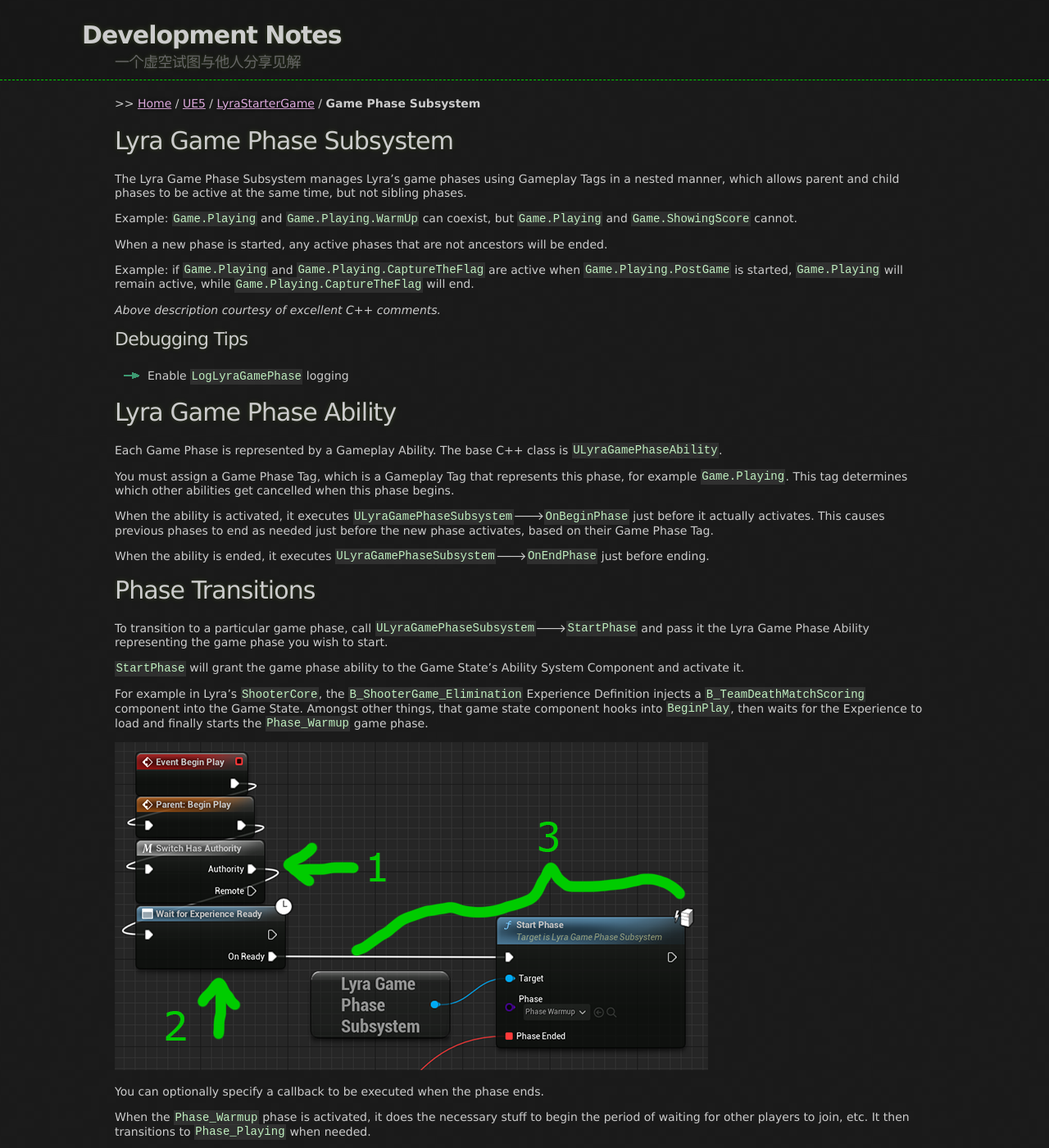
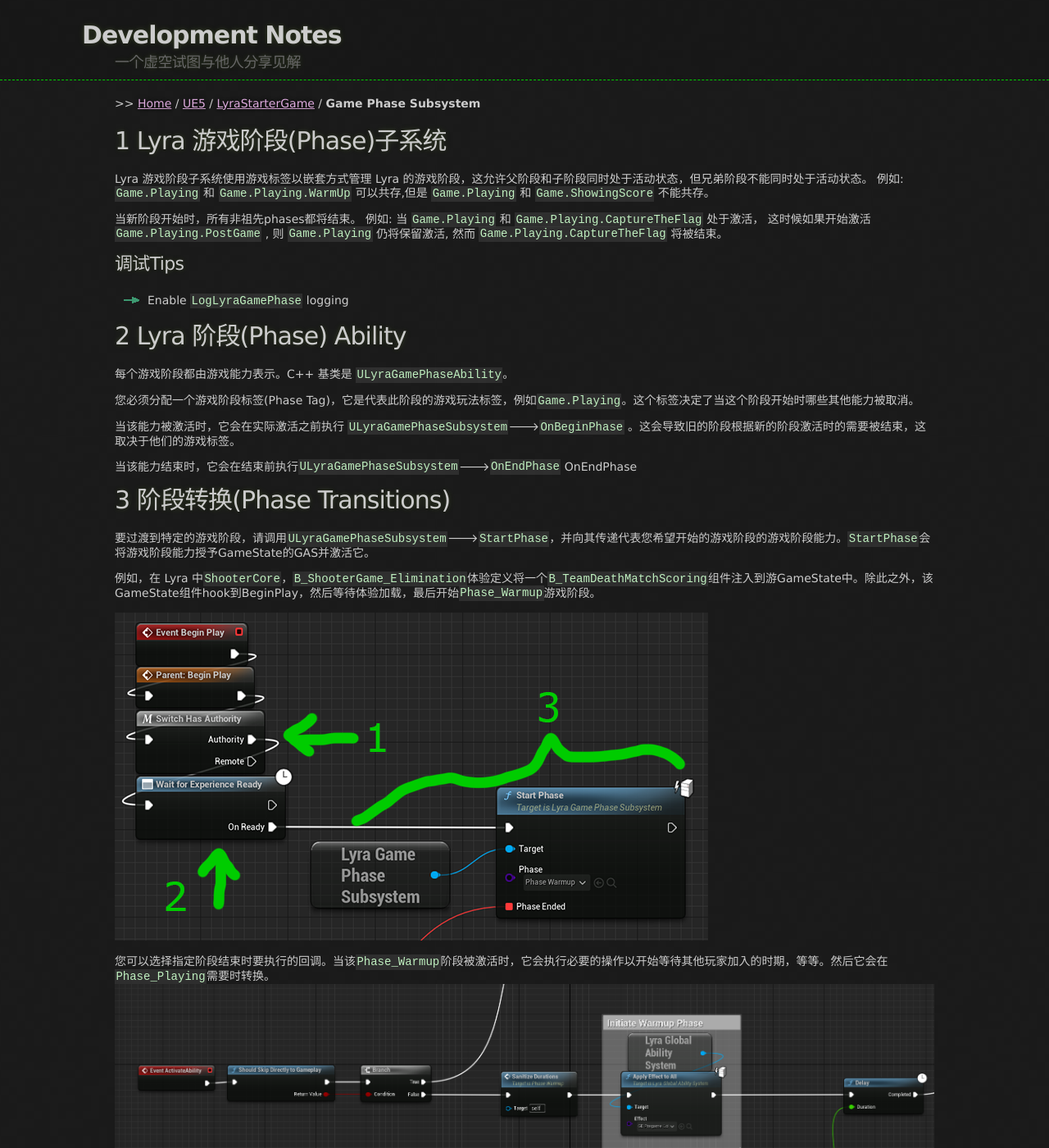
Before and after one commit to kuafu/kuafu.github.io, a Jekyll site: the page built from UE5/LyraStarterGame/GamePhaseSubsystem/index.md, in a window 1280 px wide and 1400 px high. Shown: the whole window at 82% size. Built offline with Jekyll 4.4.1, drawn with Linux system fonts in a browser that asks for light colours; some of the changed text lies outside the part shown.

Commit message:
Lyra Game Phase Subsystem

```diff
--- a/UE5/LyraStarterGame/GamePhaseSubsystem/index.md
+++ b/UE5/LyraStarterGame/GamePhaseSubsystem/index.md
@@ -5,63 +5,39 @@ breadcrumb_path: "UE5/LyraStarterGame"
 breadcrumb_name: "Game Phase Subsystem"
 ---
 
-# Lyra Game Phase Subsystem
+# 1 Lyra 游戏阶段(Phase)子系统
 
-The Lyra Game Phase Subsystem manages
-Lyra's game phases using Gameplay Tags in a nested manner, which allows parent and child
-phases to be active at the same time, but not sibling phases.
+Lyra 游戏阶段子系统使用游戏标签以嵌套方式管理 Lyra 的游戏阶段，这允许父阶段和子阶段同时处于活动状态，但兄弟阶段不能同时处于活动状态。
+例如: `Game.Playing` 和 `Game.Playing.WarmUp` 可以共存,但是 `Game.Playing` 和 `Game.ShowingScore` 不能共存。
 
-Example: `Game.Playing` and `Game.Playing.WarmUp` can coexist,
-but `Game.Playing` and `Game.ShowingScore` cannot.
-
-When a new phase is started, any active phases that are not ancestors will be ended.
-
-Example: if `Game.Playing` and `Game.Playing.CaptureTheFlag` are active when `Game.Playing.PostGame` is started,
-`Game.Playing` will remain active, while `Game.Playing.CaptureTheFlag` will end.
-
-*Above description courtesy of excellent C++ comments.*
+当新阶段开始时，所有非祖先phases都将结束。
+例如: 当 `Game.Playing` 和 `Game.Playing.CaptureTheFlag` 处于激活， 这时候如果开始激活 `Game.Playing.PostGame` , 则 `Game.Playing` 仍将保留激活, 然而 `Game.Playing.CaptureTheFlag` 将被结束。
 
 
-### Debugging Tips
+### 调试Tips
 
 - Enable `LogLyraGamePhase` logging
 
 
-# Lyra Game Phase Ability
+# 2 Lyra 阶段(Phase) Ability
 
-Each Game Phase is represented by a Gameplay Ability.  The base C++ class is `ULyraGamePhaseAbility`.
+每个游戏阶段都由游戏能力表示。C++ 基类是 `ULyraGamePhaseAbility`。
 
-You must assign a Game Phase Tag, which is a Gameplay Tag that represents this phase, for example `Game.Playing`.
-This tag determines which other abilities get cancelled when this phase begins.
+您必须分配一个游戏阶段标签(Phase Tag)，它是代表此阶段的游戏玩法标签，例如`Game.Playing`。这个标签决定了当这个阶段开始时哪些其他能力被取消。
 
-When the ability is activated, it executes `ULyraGamePhaseSubsystem`🡒`OnBeginPhase` just before it
-actually activates.  This causes previous phases to end as needed just before the new phase activates,
-based on their Game Phase Tag.
+当该能力被激活时，它会在实际激活之前执行 `ULyraGamePhaseSubsystem`🡒`OnBeginPhase` 。这会导致旧的阶段根据新的阶段激活时的需要被结束，这取决于他们的游戏标签。
 
-When the ability is ended, it executes `ULyraGamePhaseSubsystem`🡒`OnEndPhase` just before ending.
+当该能力结束时，它会在结束前执行`ULyraGamePhaseSubsystem`🡒`OnEndPhase` OnEndPhase
 
+# 3 阶段转换(Phase Transitions)
 
-# Phase Transitions
+要过渡到特定的游戏阶段，请调用`ULyraGamePhaseSubsystem`🡒`StartPhase`，并向其传递代表您希望开始的游戏阶段的游戏阶段能力。`StartPhase`会将游戏阶段能力授予GameState的GAS并激活它。
 
-To transition to a particular game phase, call `ULyraGamePhaseSubsystem`🡒`StartPhase` and pass it
-the Lyra Game Phase Ability representing the game phase you wish to start.
-
-`StartPhase` will grant the game phase ability to the Game State's Ability System Component and activate it.
-
-For example in Lyra's `ShooterCore`, the `B_ShooterGame_Elimination` Experience Definition
-injects a `B_TeamDeathMatchScoring` component into the Game State.
-Amongst other things, that game state component hooks into `BeginPlay`,
-then waits for the Experience to load and finally starts the `Phase_Warmup` game phase.
+例如，在 Lyra 中`ShooterCore`，`B_ShooterGame_Elimination`体验定义将一个`B_TeamDeathMatchScoring`组件注入到游GameState中。除此之外，该GameState组件hook到BeginPlay，然后等待体验加载，最后开始`Phase_Warmup`游戏阶段。
 
 ![StartPhase](./screenshots/StartPhase.png)
 
-You can optionally specify a callback to be executed when the phase ends.
-
-When the `Phase_Warmup` phase is activated, it does the necessary stuff to begin the period of waiting
-for other players to join, etc.  It then transitions to `Phase_Playing` when needed.
-
+您可以选择指定阶段结束时要执行的回调。当该`Phase_Warmup`阶段被激活时，它会执行必要的操作以开始等待其他玩家加入的时期，等等。然后它会在`Phase_Playing`需要时转换。
 ![PhaseWarmup](./screenshots/PhaseWarmup.png)
 
-The general idea is that each Game Phase Ability handles transitioning from one
-phase to the next as appropriate.  The Game State itself determines which phase is started
-when the game starts (as configured by the Lyra Experience via component injection).
+总体思路是，每个游戏阶段能力都会适当处理从一个阶段到下一阶段的转换。GameState本身决定游戏开始时启动哪个阶段（由 Lyra Experience 通过组件注入进行配置）。
```
